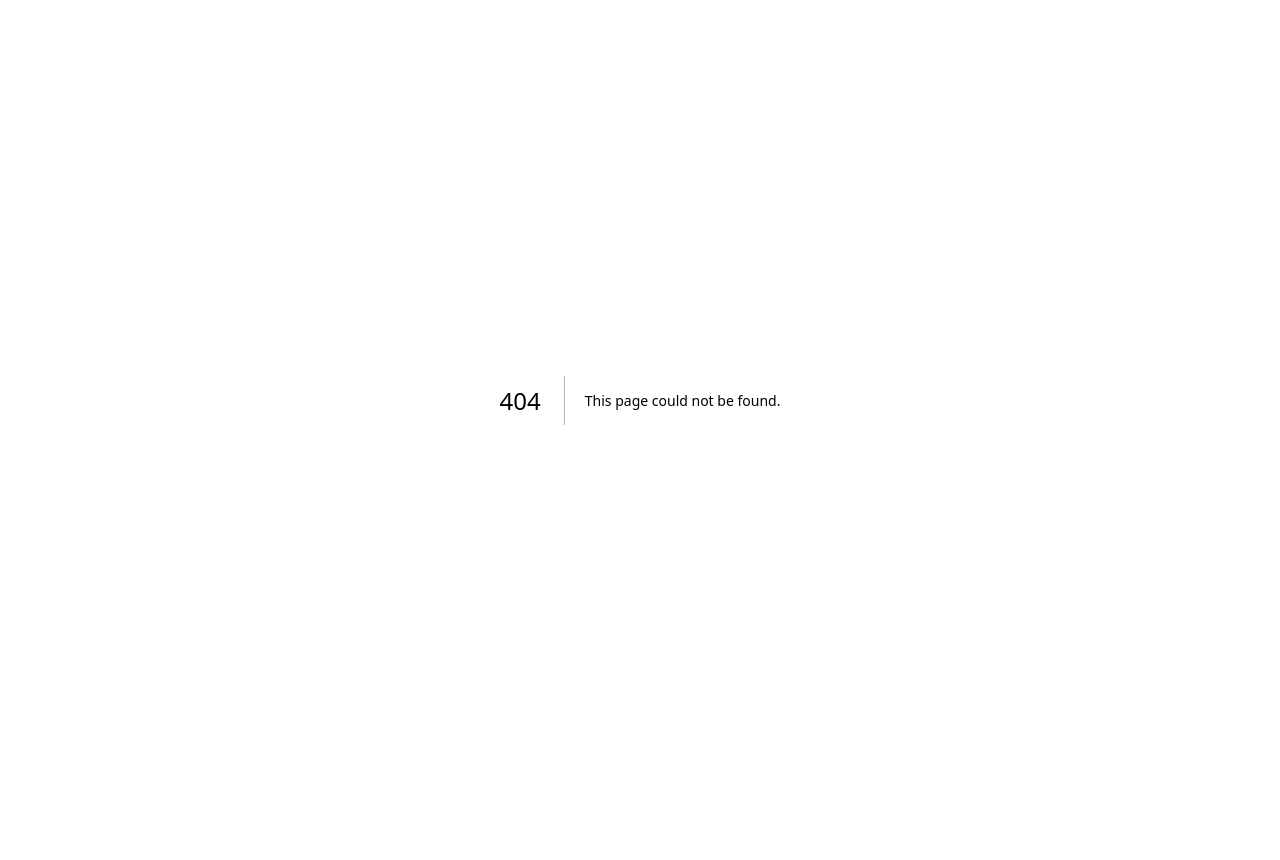
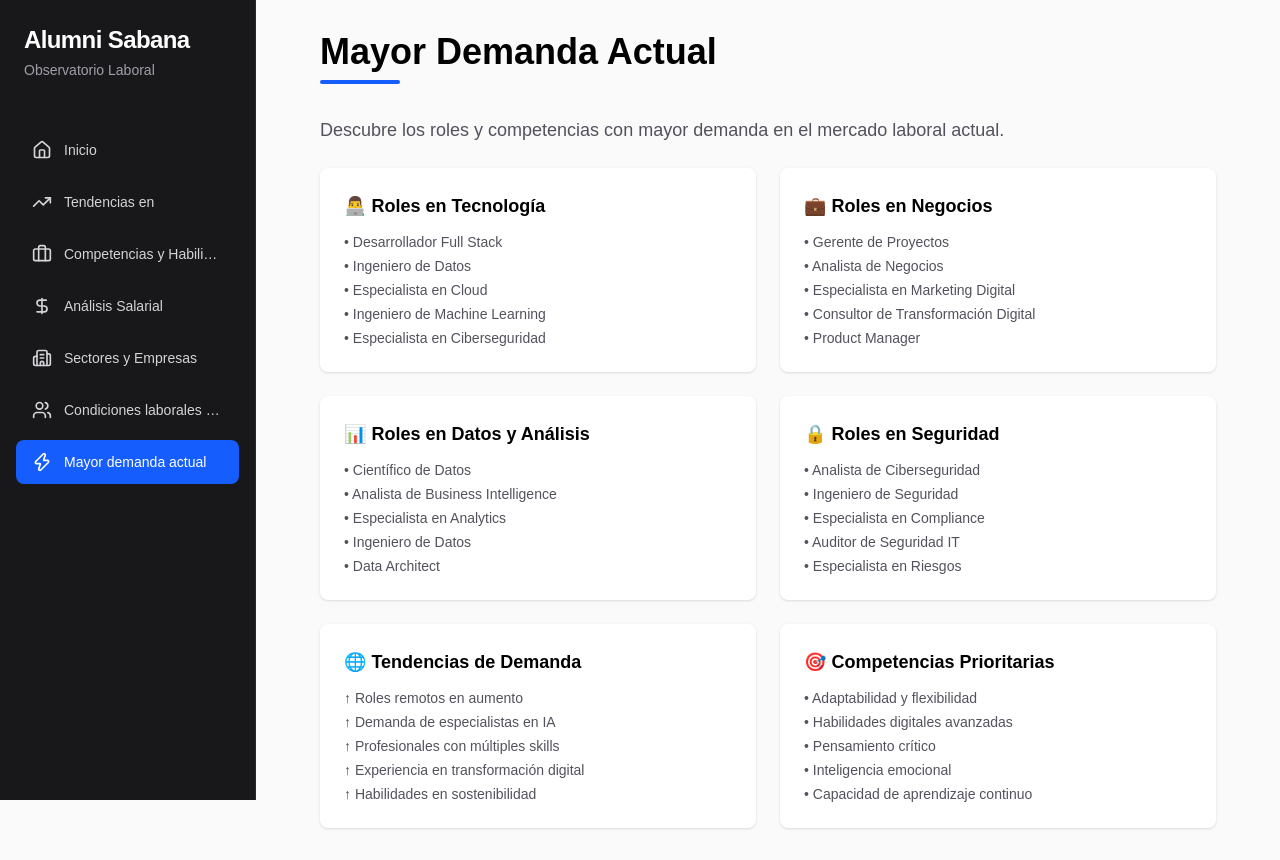
Before and after one commit to AlumniSabana/ObservatorioLaboral, a Next.js app: page /demand in a window 1280 px wide. Before the commit this address had no page. Before the commit the page ends 800 px from the top, so only its background shows below. Built offline with nearby package versions, Linux system fonts and the light colour scheme.

Commit message:
Create demand page

```diff
--- /dev/null
+++ b/src/app/demand/page.tsx
@@ -0,0 +1,95 @@
+'use client';
+
+import { PageLayout } from '@/lib/sidebar';
+
+export default function DemandPage() {
+  return (
+    <PageLayout title="Mayor Demanda Actual">
+      <div className="space-y-6">
+        <p className="text-lg text-zinc-600 dark:text-zinc-400">
+          Descubre los roles y competencias con mayor demanda en el mercado laboral actual.
+        </p>
+
+        <div className="grid grid-cols-1 md:grid-cols-2 gap-6">
+          <div className="bg-white dark:bg-zinc-800 rounded-lg p-6 shadow">
+            <h3 className="text-lg font-semibold text-black dark:text-white mb-3">
+              👨‍💻 Roles en Tecnología
+            </h3>
+            <ul className="text-zinc-600 dark:text-zinc-400 space-y-1 text-sm">
+              <li>• Desarrollador Full Stack</li>
+              <li>• Ingeniero de Datos</li>
+              <li>• Especialista en Cloud</li>
+              <li>• Ingeniero de Machine Learning</li>
+              <li>• Especialista en Ciberseguridad</li>
+            </ul>
+          </div>
+
+          <div className="bg-white dark:bg-zinc-800 rounded-lg p-6 shadow">
+            <h3 className="text-lg font-semibold text-black dark:text-white mb-3">
+              💼 Roles en Negocios
+            </h3>
+            <ul className="text-zinc-600 dark:text-zinc-400 space-y-1 text-sm">
+              <li>• Gerente de Proyectos</li>
+              <li>• Analista de Negocios</li>
+              <li>• Especialista en Marketing Digital</li>
+              <li>• Consultor de Transformación Digital</li>
+              <li>• Product Manager</li>
+            </ul>
+          </div>
+
+          <div className="bg-white dark:bg-zinc-800 rounded-lg p-6 shadow">
+            <h3 className="text-lg font-semibold text-black dark:text-white mb-3">
+              📊 Roles en Datos y Análisis
+            </h3>
+            <ul className="text-zinc-600 dark:text-zinc-400 space-y-1 text-sm">
+              <li>• Científico de Datos</li>
+              <li>• Analista de Business Intelligence</li>
+              <li>• Especialista en Analytics</li>
+              <li>• Ingeniero de Datos</li>
+              <li>• Data Architect</li>
+            </ul>
+          </div>
+
+          <div className="bg-white dark:bg-zinc-800 rounded-lg p-6 shadow">
+            <h3 className="text-lg font-semibold text-black dark:text-white mb-3">
+              🔒 Roles en Seguridad
+            </h3>
+            <ul className="text-zinc-600 dark:text-zinc-400 space-y-1 text-sm">
+              <li>• Analista de Ciberseguridad</li>
+              <li>• Ingeniero de Seguridad</li>
+              <li>• Especialista en Compliance</li>
+              <li>• Auditor de Seguridad IT</li>
+              <li>• Especialista en Riesgos</li>
+            </ul>
+          </div>
+
+          <div className="bg-white dark:bg-zinc-800 rounded-lg p-6 shadow">
+            <h3 className="text-lg font-semibold text-black dark:text-white mb-3">
+              🌐 Tendencias de Demanda
+            </h3>
+            <ul className="text-zinc-600 dark:text-zinc-400 space-y-1 text-sm">
+              <li>↑ Roles remotos en aumento</li>
+              <li>↑ Demanda de especialistas en IA</li>
+              <li>↑ Profesionales con múltiples skills</li>
+              <li>↑ Experiencia en transformación digital</li>
+              <li>↑ Habilidades en sostenibilidad</li>
+            </ul>
+          </div>
+
+          <div className="bg-white dark:bg-zinc-800 rounded-lg p-6 shadow">
+            <h3 className="text-lg font-semibold text-black dark:text-white mb-3">
+              🎯 Competencias Prioritarias
+            </h3>
+            <ul className="text-zinc-600 dark:text-zinc-400 space-y-1 text-sm">
+              <li>• Adaptabilidad y flexibilidad</li>
+              <li>• Habilidades digitales avanzadas</li>
+              <li>• Pensamiento crítico</li>
+              <li>• Inteligencia emocional</li>
+              <li>• Capacidad de aprendizaje continuo</li>
+            </ul>
+          </div>
+        </div>
+      </div>
+    </PageLayout>
+  );
+}
```
